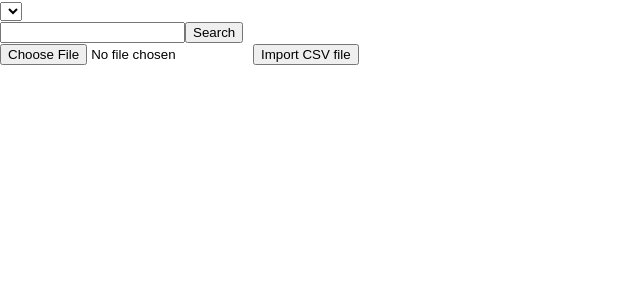
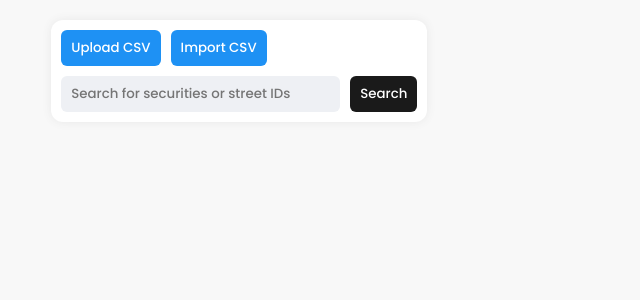
Before and after one commit to maufcost/shellhacks2022, a React (Create React App) app: page / in a window 1280 px wide. Shown: the top 300 px of the page, without its empty margins (0-640 px from the left). Built offline with nearby package versions, Linux system fonts and the light colour scheme.

Commit message:
Added the bulk of the home page + search algorithm

```diff
--- a/src/App.css
+++ b/src/App.css
@@ -0,0 +1,47 @@
+@import url('https://fonts.googleapis.com/css2?family=Poppins:wght@200;300;400;500;600;700;800;900&display=swap');
+:root {
+    /* Brand */
+    --dark: #1a1a1a;
+
+    /* General */
+    --light-grey: #dbdbdb;
+    --bg: #f8f8f8;
+    --w: #ffffff;
+    --bb: #1e91f4;
+    --green: #35b84f;
+}
+
+html, body, .App {
+    box-sizing: border-box;
+    margin: 0;
+    padding: 0;
+    font-family: 'Poppins', sans-serif;
+    background-color: var(--bg);
+    position: relative;
+}
+
+.App {
+    position: relative;
+}
+
+h1, h2, h3, h4, h5, h6, p, li, ul {
+    margin: 0;
+    padding: 0;
+}
+
+button, input, textarea {
+    font-family: 'Poppins', sans-serif;
+}
+
+button:hover {
+    cursor: pointer;
+}
+
+textarea {
+    resize: none;
+}
+
+.m-auto {
+    width: 92%;
+    margin: auto;
+}
--- a/src/App.js
+++ b/src/App.js
@@ -6,7 +6,7 @@ const App = () => {
   return (
     <div className="App">
       <header className="App-header">
-          <Search />
+        <Search />
       </header>
     </div>
   );
--- a/src/components/search-result/search-result.js
+++ b/src/components/search-result/search-result.js
@@ -0,0 +1,46 @@
+import React from 'react'
+
+const ROW_SCHEMA = [
+    "security_id",
+    "cusip",
+    "sedol",
+    "isin",
+    "ric",
+    "bloomberg",
+    "bbg",
+    "symbol",
+    "root_symbol",
+    "bb_yellow",
+    "spn"
+]
+
+class SearchResult extends React.Component {
+    constructor(props) {
+        super(props)
+
+        this.state = {
+            ...props
+        }
+    }
+
+    render() {
+        return (
+            <tr className="search-result">
+                {ROW_SCHEMA.map((r, i) => {
+                    if (this.state.content[r] === "") {
+                        return (
+                            <td key={i} className="empty-cell">
+                                <div>Nothing</div>
+                            </td>
+                        )
+                    }
+                    return (
+                        <td key={i}>{this.state.content[r]}</td>
+                    )
+                })}
+            </tr>
+        )
+    }
+}
+
+export default SearchResult
--- /dev/null
+++ b/src/components/search/search-area.css
@@ -0,0 +1,85 @@
+.empty-search-space {
+
+}
+
+.search-space {
+    margin-top: 10px;
+    /* background-color: var(--w); */
+    overflow: scroll;
+    padding-bottom: 20px;
+}
+
+table {
+    border-collapse: collapse;
+    width: 100%;
+    border-radius: 12px;
+    padding: 10px;
+    box-shadow: 0 0 10px #e8e8e8;
+    font-size: 0.8em;
+    background-color: var(--w);
+}
+
+tr:hover {
+    background-color: #f5f5f5;
+    transition: 0.2s;
+}
+
+table:hover td {
+    transition: 0.2s;
+}
+
+th {
+    color: #9a9fa6;
+    width: 20%;
+    padding-top: 10px;
+    padding-right: 10px;
+    padding-bottom: 10px;
+}
+
+th.extra-left-pad {
+    padding-left: 10px;
+}
+
+td {
+    color: #555b66;
+    width: 20%;
+    padding: 10px;
+}
+
+td, th {
+    text-align: left;
+    font-weight: 400;
+    /* padding: 10px; */
+    /* border: 1px solid black; */
+}
+
+td:hover, th:hover {
+    opacity: 0.8;
+    transition: 0.2s;
+}
+
+tr:nth-child(even) {
+    /* background-color: var(--light-grey); */
+}
+
+table tr:last-child td:first-child {
+    border-bottom-left-radius: 10px;
+}
+
+table tr:last-child td:last-child {
+    border-bottom-right-radius: 10px;
+}
+
+.empty-cell {
+    padding: 20px;
+    padding-left: 0;
+}
+
+.empty-cell div {
+    font-size: 0.5em;
+    color: #555b66;
+    background-color: #f5f5f5;
+    padding: 2px 4px;
+    border-radius: 4px;
+    display: inline-block;
+}
--- a/src/components/search/search.css
+++ b/src/components/search/search.css
@@ -0,0 +1,113 @@
+.search {
+    padding-top: 20px;
+}
+
+.left-sidebar {
+    background-color: var(--w);
+    border-radius: 12px;
+    padding: 10px;
+    box-shadow: 0 0 10px #e8e8e8;
+    display: table;
+}
+
+.csv-form {
+    display: flex;
+    align-items: center;
+    gap: 10px;
+}
+
+.csv-form .file-input-container {
+    position: relative;
+    background-color: var(--bb);
+    color: var(--w);
+    padding: 8px 10px;
+    font-weight: 500;
+    border-radius: 6px;
+}
+
+.csv-form .file-input-container:hover {
+    cursor: pointer;
+    opacity: 0.8;
+    transition: 0.2s;
+}
+
+.csv-form .file-input-container.uploaded {
+    background-color: var(--green);
+}
+
+.csv-form .file-input-container input {
+    position: absolute;
+    top: 0;
+    left: 0;
+    width: 80%;
+    opacity: 0;
+    box-sizing: border-box;
+}
+
+.csv-form .file-input-container input:hover {
+    cursor: pointer;
+    opacity: 0;
+    transition: 0.2s;
+}
+
+.csv-form button {
+    background-color: var(--bb);
+    color: var(--w);
+    padding: 8px 10px;
+    border: none;
+    font-weight: 500;
+    border-radius: 6px;
+}
+
+.csv-form button:hover {
+    cursor: pointer;
+    opacity: 0.8;
+    transition: 0.2s;
+}
+
+.query-area {
+    margin-top: 10px;
+    display: flex;
+    gap: 10px;
+}
+
+.query-area select {
+    padding: 8px 10px;
+    border-radius: 6px;
+    border-color: #eef0f4;
+    color: #82888d;
+    font-weight: 500;
+}
+
+.query-area select:focus {
+    outline-color: #eef0f4;
+}
+
+.query-area input {
+    padding: 8px 10px;
+    border: none;
+    /* 1px solid var(--light-grey); */
+    background-color: #eef0f4;
+    color: #82888d;
+    font-weight: 500;
+    border-radius: 6px;
+}
+
+.query-area input:focus {
+    outline-color: #eef0f4;
+}
+
+.query-area button {
+    padding: 8px 10px;
+    border: none;
+    background-color: var(--dark);
+    color: var(--w);
+    font-weight: 500;
+    border-radius: 6px;
+}
+
+.query-area button:hover {
+    cursor: pointer;
+    opacity: 0.8;
+    transition: 0.2s;
+}
--- a/src/components/search/search.js
+++ b/src/components/search/search.js
@@ -1,4 +1,11 @@
-import React, { useState } from "react";
+import React, { useState } from "react"
+
+import './search.css'
+import './search-area.css'
+
+import SearchResult from '../search-result/search-result'
+
+import { ROW_SCHEMA } from '../../row-schema'
 
 const Search = () => {
     const [file, setFile] = useState(null)
@@ -134,6 +141,7 @@ const Search = () => {
     }
 
     const renderSecuritiesDropdown = () => {
+        if (!securities || (securities && securities.length <= 0)) return
         return (
             <select>
                 {securities.map((s, i) => {
@@ -145,27 +153,71 @@ const Search = () => {
         )
     }
 
+    const renderSearchSpace = () => {
+        if (!searchResults || (searchResults && searchResults.length <= 0)) {
+            return
+        }
+
+        return (
+            <div className="search-space">
+                <table>
+                    <tr>
+                        {ROW_SCHEMA.map((r, i) => {
+                            if (r === "Security ID") {
+                                return <th key={i} className="extra-left-pad">{r}</th>
+                            }
+
+                            return (
+                                <th key={i}>{r}</th>
+                            )
+                        })}
+                    </tr>
+                    <tbody>
+                        {searchResults.map((s, i) => <SearchResult key={i} {...s} />)}
+                    </tbody>
+                </table>
+            </div>
+        )
+    }
+
+    // Dynamically changing styles as actions are performed in
+    // the query
+    let uploadCSVButtonStyles = "file-input-container"
+    if (file) uploadCSVButtonStyles += " uploaded"
+
+    let uploadCSVButtonLabel = "Upload CSV"
+    if (file) uploadCSVButtonLabel = "CSV Uploaded!"
+
     return (
         <div className="search-container">
-            {renderSecuritiesDropdown()}
-            <div className="query-area">
-                <input
-                    type={"text"}
-                    value={query}
-                    onChange={handleQueryChange}
-                />
-                <button onClick={handleSearch}>Search</button>
-            </div>
-            <form>
+            <div className="search m-auto">
+                <div className="left-sidebar">
+                    <div className="csv-form">
+                        <button className={uploadCSVButtonStyles}>
+                            <p>{uploadCSVButtonLabel}</p>
                             <input
                                 type={"file"}
                                 accept={".csv"}
                                 onChange={handleFileChange}
                             />
+                        </button>
                         <button onClick={e => handleFileImport(e)}>
-                    Import CSV file
+                            Import CSV
                         </button>
-            </form>
+                    </div>
+                    <div className="query-area">
+                        {renderSecuritiesDropdown()}
+                        <input
+                            type={"text"}
+                            value={query}
+                            onChange={handleQueryChange}
+                            placeholder={"Search for securities or street IDs"}
+                        />
+                        <button onClick={handleSearch}>Search</button>
+                    </div>
+                </div>
+                {renderSearchSpace()}
+            </div>
         </div>
     );
 }
--- /dev/null
+++ b/src/row-schema.js
@@ -0,0 +1,13 @@
+export const ROW_SCHEMA = [
+    "Security ID",
+    "Cusip",
+    "Sedol",
+    "Isin",
+    "Ric",
+    "Bloomberg",
+    "Bbg",
+    "Symbol",
+    "Root_symbol",
+    "Bb_yellow",
+    "Spn"
+]
```
Also changed, not shown: src/components/landing/landing.css (added), src/components/landing/landing.js (added). Lines whose indentation alone changed are shown as unchanged.
